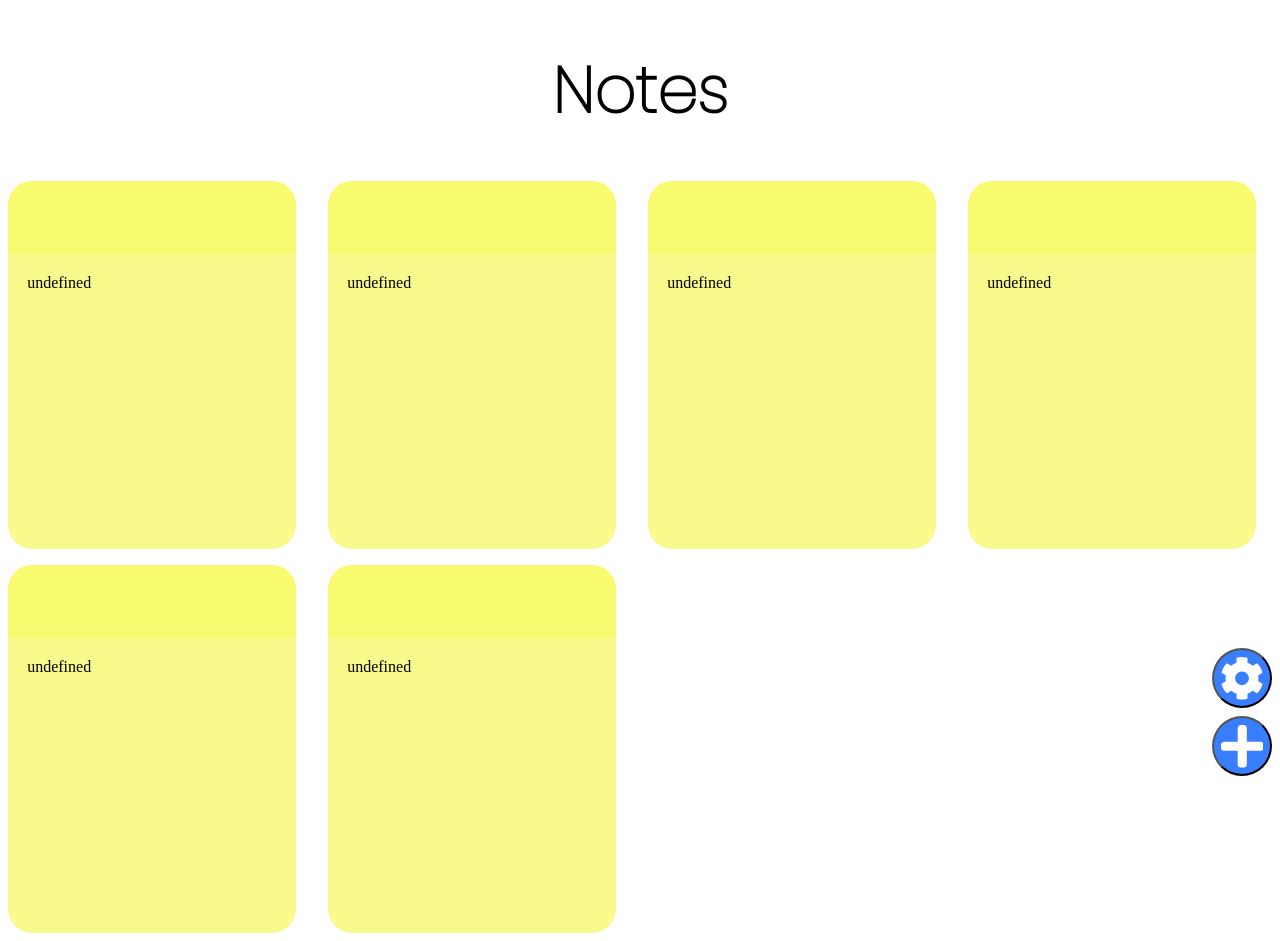
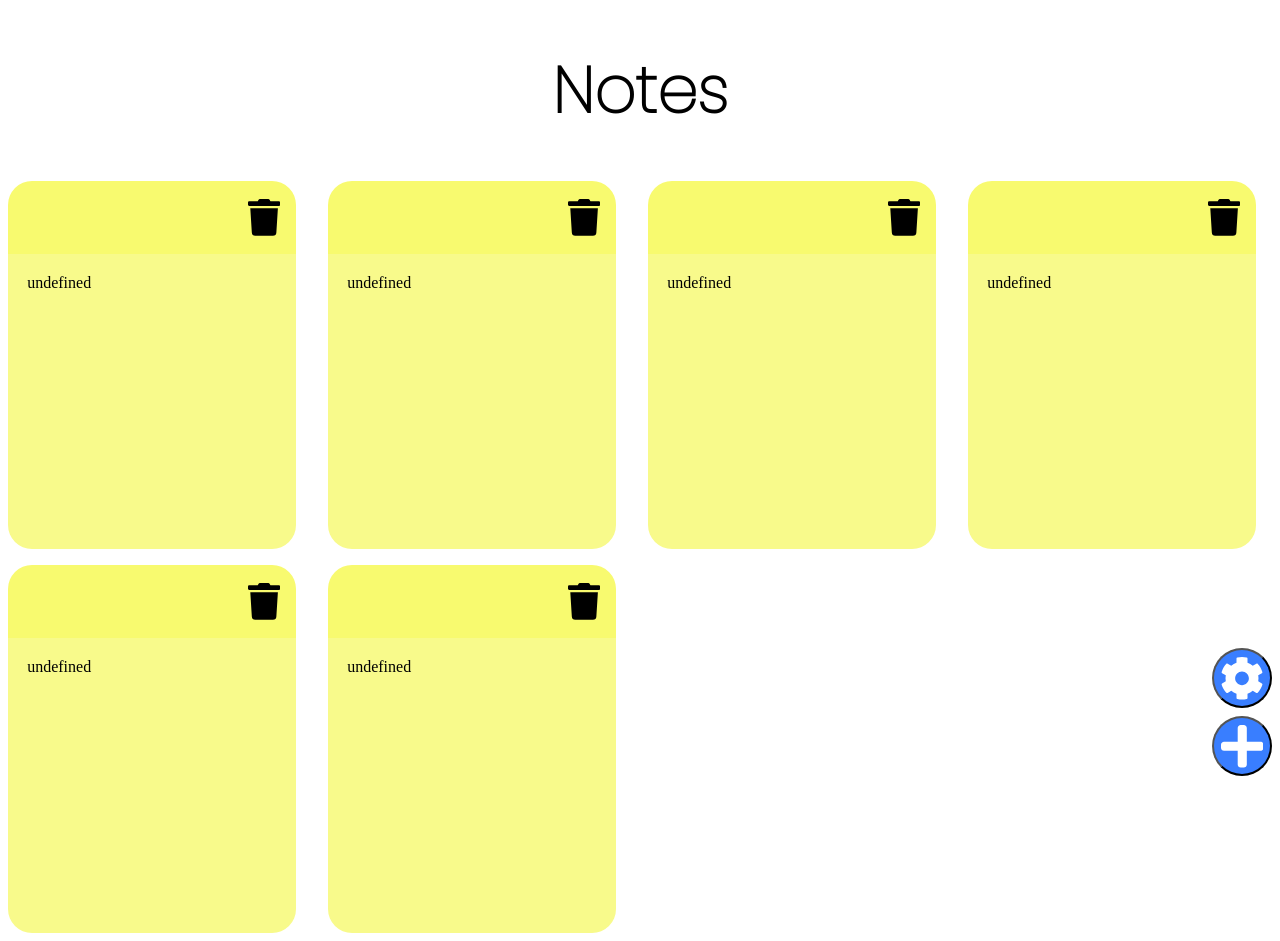
Before and after one commit to shivrm/notes, a Svelte app: page / in a window 1280 px wide. Built offline with nearby package versions, Linux system fonts and the light colour scheme; the HTML template or start-up script is replaced by a standard one.

Commit message:
Add delete button to Note toolbar element

```diff
--- a/src/Note.svelte
+++ b/src/Note.svelte
@@ -18,10 +18,28 @@
     }
 
     .toolbar {
+        background-color: #f8fa6f;
         border-radius: 1.5em 1.5em 0 0;
+        display: flex;
+        align-items: center;
+        justify-content: end;
         height: 20%;
-        background-color: #f8fa6f;
         margin: 0;
+        padding: 0 1em;
+    }
+    .toolbar-item {
+        list-style-type: none;
+        height: 50%;
+
+    }
+
+    .toolbar-item svg {
+        min-height: 100%;
+        transition: 0.1s;
+    }
+
+    .toolbar-item:hover svg {
+        transform: scale(1.1);
     }
 
     .body {
@@ -41,6 +59,9 @@
 
 <article class="note">
     <ul class="toolbar">
+        <li class="toolbar-item" title="Delete this Note" on:click={deleteSelf}>
+            <svg xmlns="http://www.w3.org/2000/svg" aria-hidden="true" focusable="false" data-prefix="fas" data-icon="trash" class="svg-inline--fa fa-trash fa-w-14" role="img" viewBox="0 0 448 512"><path fill="currentColor" d="M432 32H312l-9.4-18.7A24 24 0 0 0 281.1 0H166.8a23.72 23.72 0 0 0-21.4 13.3L136 32H16A16 16 0 0 0 0 48v32a16 16 0 0 0 16 16h416a16 16 0 0 0 16-16V48a16 16 0 0 0-16-16zM53.2 467a48 48 0 0 0 47.9 45h245.8a48 48 0 0 0 47.9-45L416 128H32z"/></svg>
+        </li>
     </ul>
     <div class="body">
         <div class="content">
```
